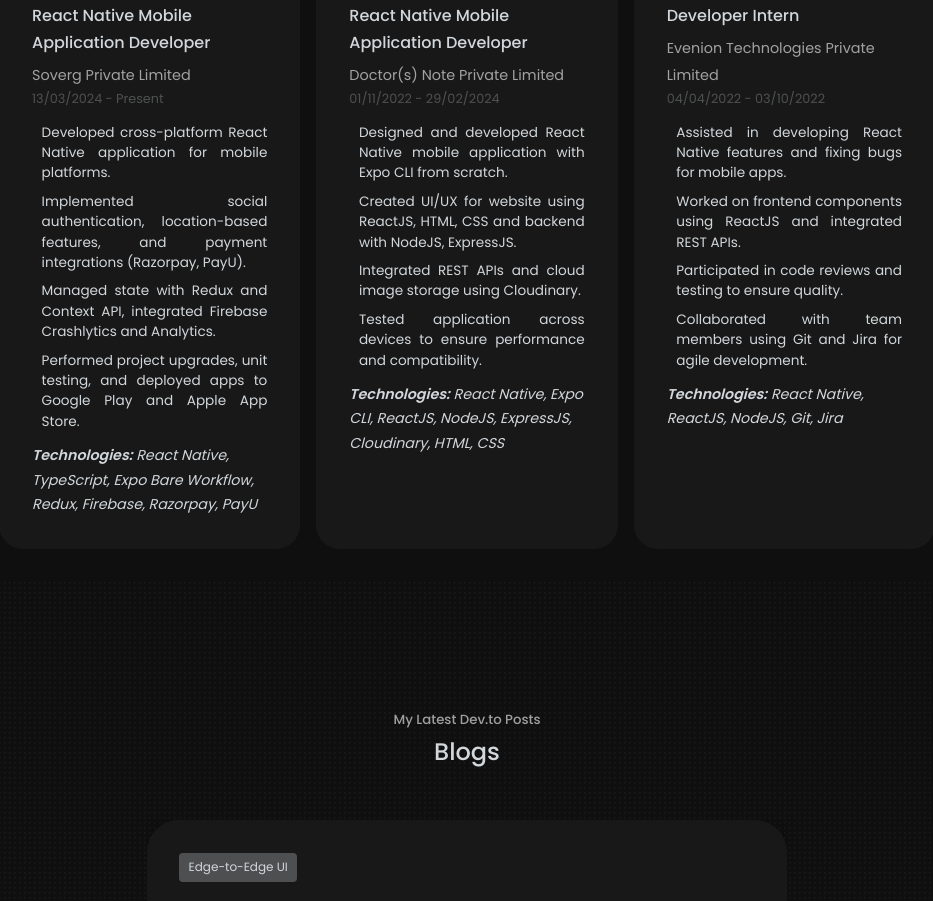
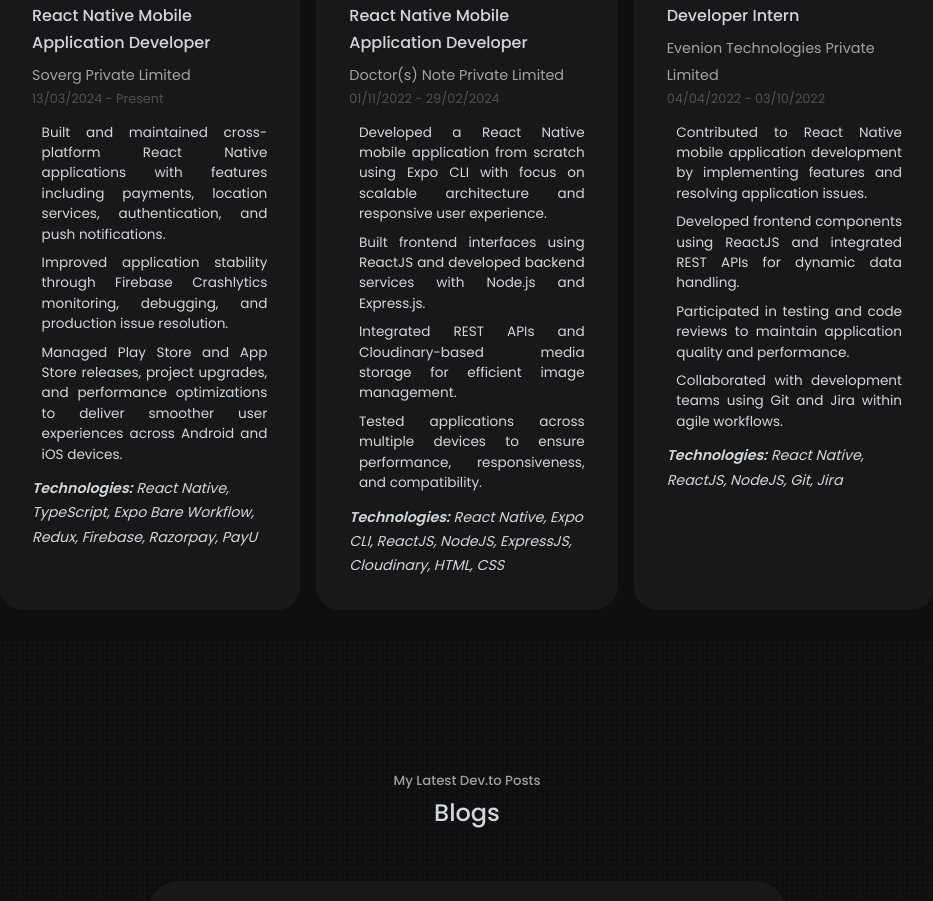
Before and after one commit to dainyjose/my-portfolio, a React (Vite) app: page / in a window 1280 px wide. Shown: the part 3140-4041 px from the top of the page, without its empty margins (173-1106 px from the left). Built offline with nearby package versions, Linux system fonts and the light colour scheme.

Commit message:
feat: improve experience section content and professional descriptions

```diff
--- a/src/components/Experience/Experience.tsx
+++ b/src/components/Experience/Experience.tsx
@@ -7,10 +7,9 @@
       company: "Soverg Private Limited",
       duration: "13/03/2024 - Present",
       description: [
-        "Developed cross-platform React Native application for mobile platforms.",
-        "Implemented social authentication, location-based features, and payment integrations (Razorpay, PayU).",
-        "Managed state with Redux and Context API, integrated Firebase Crashlytics and Analytics.",
-        "Performed project upgrades, unit testing, and deployed apps to Google Play and Apple App Store.",
+        "Built and maintained cross-platform React Native applications with features including payments, location services, authentication, and push notifications.",
+        "Improved application stability through Firebase Crashlytics monitoring, debugging, and production issue resolution.",
+        "Managed Play Store and App Store releases, project upgrades, and performance optimizations to deliver smoother user experiences across Android and iOS devices.",
       ],
       technologies: [
         "React Native",
@@ -27,10 +26,10 @@
       company: "Doctor(s) Note Private Limited",
       duration: "01/11/2022 - 29/02/2024",
       description: [
-        "Designed and developed React Native mobile application with Expo CLI from scratch.",
-        "Created UI/UX for website using ReactJS, HTML, CSS and backend with NodeJS, ExpressJS.",
-        "Integrated REST APIs and cloud image storage using Cloudinary.",
-        "Tested application across devices to ensure performance and compatibility.",
+        "Developed a React Native mobile application from scratch using Expo CLI with focus on scalable architecture and responsive user experience.",
+        "Built frontend interfaces using ReactJS and developed backend services with Node.js and Express.js.",
+        "Integrated REST APIs and Cloudinary-based media storage for efficient image management.",
+        "Tested applications across multiple devices to ensure performance, responsiveness, and compatibility.",
       ],
       technologies: [
         "React Native",
@@ -48,10 +47,10 @@
       company: "Evenion Technologies Private Limited",
       duration: "04/04/2022 - 03/10/2022",
       description: [
-        "Assisted in developing React Native features and fixing bugs for mobile apps.",
-        "Worked on frontend components using ReactJS and integrated REST APIs.",
-        "Participated in code reviews and testing to ensure quality.",
-        "Collaborated with team members using Git and Jira for agile development.",
+        "Contributed to React Native mobile application development by implementing features and resolving application issues.",
+        "Developed frontend components using ReactJS and integrated REST APIs for dynamic data handling.",
+        "Participated in testing and code reviews to maintain application quality and performance.",
+        "Collaborated with development teams using Git and Jira within agile workflows.",
       ],
       technologies: ["React Native", "ReactJS", "NodeJS", "Git", "Jira"],
     },
```
